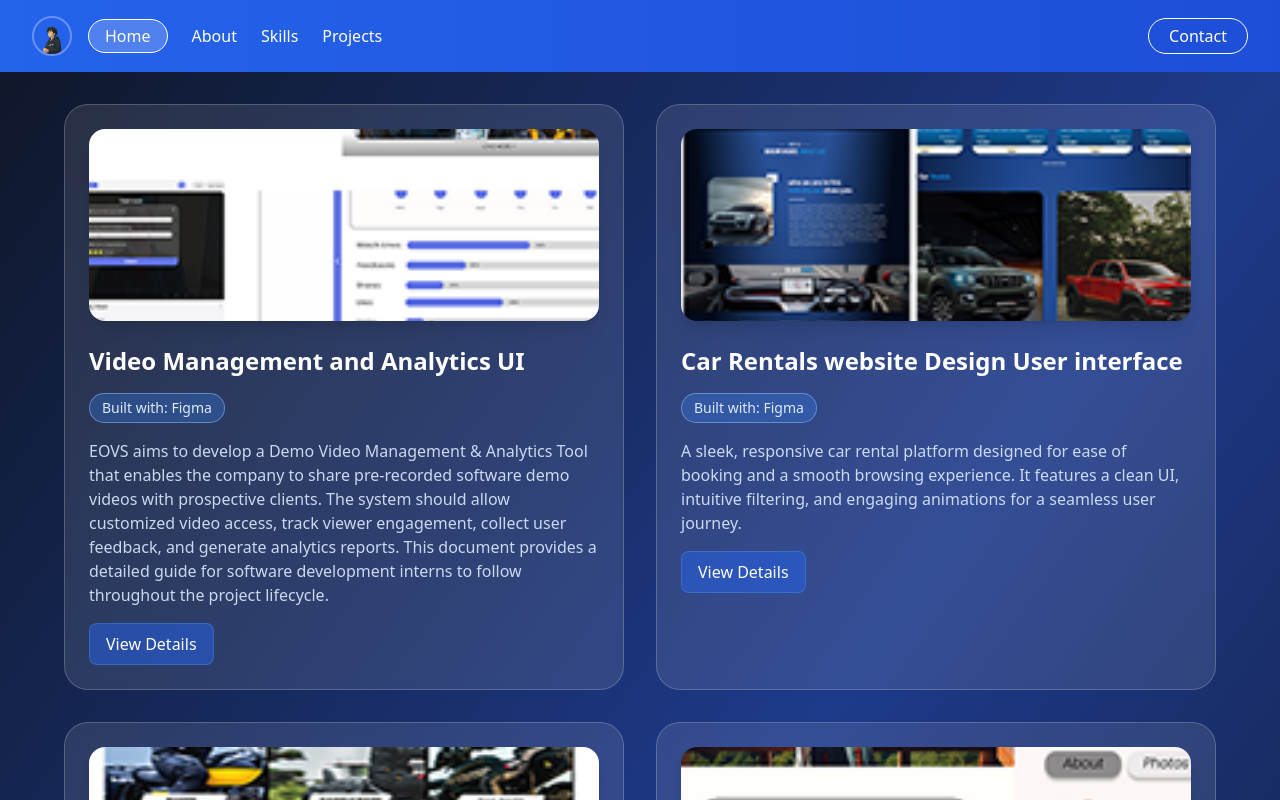
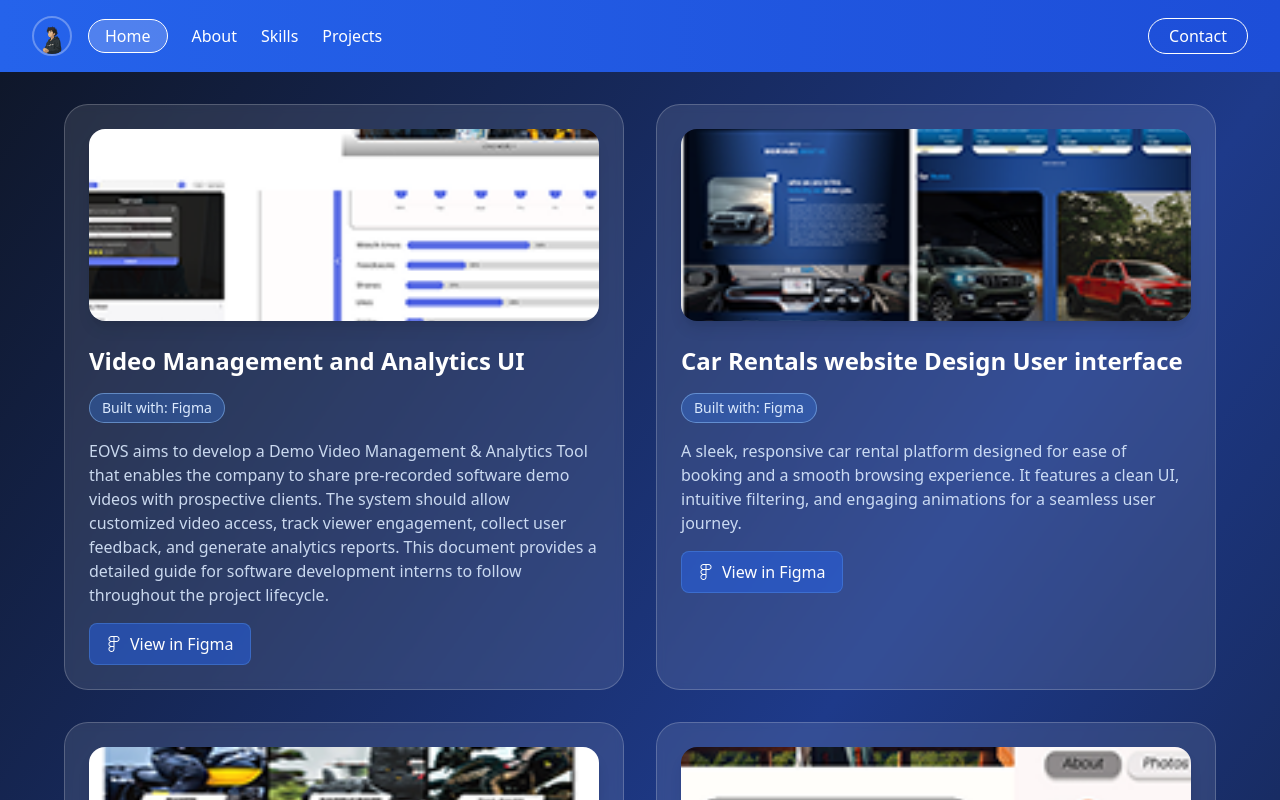
Before and after one commit to gauranga18/Tonmay_Portfolio, a React (Vite) app: page /projects in a window 1280 px wide. Shown: the top 800 px of the page. Built offline with nearby package versions, Linux system fonts and the light colour scheme.

Commit message:
Added link to the projects

```diff
--- a/src/components/Projects.jsx
+++ b/src/components/Projects.jsx
@@ -18,8 +18,8 @@ const projects = [
     description: "EOVS aims to develop a Demo Video Management & Analytics Tool that enables the company to share pre-recorded software demo videos with prospective clients. The system should allow customized video access, track viewer engagement, collect user feedback, and generate analytics reports. This document provides a detailed guide for software development interns to follow throughout the project lifecycle.",
     buildWith: "Figma",
     cover: videoMain,
-    // If you have multiple mockups, add them here. Otherwise, we'll handle single images differently
-    mockups: [videoMain] // For now, using the same image
+    mockups: [videoMain],
+    figmaUrl: "https://www.figma.com/design/iKxVEYBPh5cn4LBLm9Qv4C/Untitled?node-id=0-1&t=WcewNqHNorpsRNkC-1" // Add your actual Figma URL here
   },
   {
     id: 2,
@@ -27,7 +27,8 @@ const projects = [
     description: "A sleek, responsive car rental platform designed for ease of booking and a smooth browsing experience. It features a clean UI, intuitive filtering, and engaging animations for a seamless user journey.",
     buildWith: "Figma",
     cover: carRentalMain,
-    mockups: [carRentalMain]
+    mockups: [carRentalMain],
+    figmaUrl: "https://www.figma.com/design/Oja8oS2OAye3ZcFNSHCgPC/Untitled?node-id=0-1&t=xu9H09mDHHZmPIVD-1" // Add your actual Figma URL here
   },
   {
     id: 3,
@@ -35,7 +36,8 @@ const projects = [
     description: "A bold and performance-driven UI redesign for a motorcycle riding gear e-commerce platform. The design enhances product visibility, simplifies category navigation, and brings a rugged, high-impact feel that matches the brand's adventurous spirit.",
     buildWith: "Figma",
     cover: ridingGearMain,
-    mockups: [ridingGearMain]
+    mockups: [ridingGearMain],
+    figmaUrl: "https://www.figma.com/design/HZa1DX3fTG7CpjMOuT2BeP/Untitled?node-id=0-1&t=OjDxZvrMRpUgN14Y-1" // Add your actual Figma URL here
   },
   {
     id: 4,
@@ -43,7 +45,8 @@ const projects = [
     description: "A travel booking interface designed to help users explore destinations, book trips, and view categories with ease. The UI focuses on rich visuals, clear navigation, and a mobile-friendly layout to enhance user engagement during travel planning.",
     buildWith: "Figma",
     cover: toursTravelMain,
-    mockups: [toursTravelMain]
+    mockups: [toursTravelMain],
+    figmaUrl: "https://www.figma.com/design/vPLZrVQgrlmh1dqvfYadgS/Untitled?node-id=0-1&t=rgLqdQ2cvBjcUrBV-1" // Add your actual Figma URL here
   },
   {
     id: 5,
@@ -51,7 +54,8 @@ const projects = [
     description: "An intuitive fintech app interface designed to help users track expenses, manage savings, and manage accounts securely. The design prioritizes simplicity, modern visual hierarchy, and financial clarity through interactive elements and graphs.",
     buildWith: "Figma",
     cover: moneyMgmtMain,
-    mockups: [moneyMgmtMain]
+    mockups: [moneyMgmtMain],
+    figmaUrl: "https://www.figma.com/design/Wo0ucUdtfaUlr04cFJCpO3/fintec-app?node-id=0-1&t=hF1XwCG3PeqresKL-1" // Add your actual Figma URL here
   },
   {
     id: 6,
@@ -59,11 +63,17 @@ const projects = [
     description: "An AI-based virtual styling app that recommends outfits based on user preferences, body type, and occasion. The design highlights personalization, smooth onboarding, and an interactive style matching experience.",
     buildWith: "Figma",
     cover: chromatikMain,
-    mockups: [chromatikMain]
+    mockups: [chromatikMain],
+    figmaUrl: "https://www.figma.com/design/lkmHRon8OJgnkSKt3GyvW2/Untitled?node-id=0-1&t=RxXyEcBoWwSNDlTj-1" // Add your actual Figma URL here
   }
 ]
 
 const Projects = () => {
+  const handleViewDetails = (figmaUrl) => {
+    // Open Figma URL in a new tab
+    window.open(figmaUrl, '_blank', 'noopener,noreferrer');
+  };
+
   return (
     <>
       <Navbar/>
@@ -106,9 +116,19 @@ const Projects = () => {
                     {project.description}
                   </p>
 
-                  {/* Optional: View Details Button */}
-                  <button className="mt-4 px-4 py-2 bg-blue-600 bg-opacity-50 hover:bg-opacity-70 text-white rounded-lg transition-all duration-200 border border-blue-400 border-opacity-30 hover:border-opacity-50">
-                    View Details
+                  {/* View Details Button with Figma Navigation */}
+                  <button
+                    onClick={() => handleViewDetails(project.figmaUrl)}
+                    className="mt-4 px-4 py-2 bg-blue-600 bg-opacity-50 hover:bg-opacity-70 text-white rounded-lg transition-all duration-200 border border-blue-400 border-opacity-30 hover:border-opacity-50 flex items-center gap-2"
+                  >
+                    <svg
+                      className="w-4 h-4"
+                      fill="currentColor"
+                      viewBox="0 0 24 24"
+                    >
+                      <path d="M15.852 8.981h-4.588V0h4.588c2.476 0 4.49 2.014 4.49 4.49s-2.014 4.491-4.49 4.491zM12.735 7.51h3.117c1.665 0 3.019-1.355 3.019-3.02s-1.354-3.02-3.019-3.02h-3.117v6.04zm0 1.471H8.148c-2.476 0-4.49-2.015-4.49-4.491S5.672 0 8.148 0h4.587v8.981zm-4.587-7.51c-1.665 0-3.019 1.355-3.019 3.02s1.354 3.02 3.019 3.02h3.117V1.471H8.148zm4.587 15.019H8.148c-2.476 0-4.49-2.014-4.49-4.49s2.014-4.49 4.49-4.49h4.587v8.98zM8.148 8.981c-1.665 0-3.019 1.355-3.019 3.02s1.354 3.02 3.019 3.02h3.117V8.981H8.148zM8.172 24c-2.489 0-4.515-2.014-4.515-4.49s2.014-4.49 4.49-4.49h4.588v4.441c0 2.503-2.047 4.539-4.563 4.539zm-.024-7.51a3.023 3.023 0 0 0-3.042 3.02c0 1.665 1.365 3.02 3.042 3.02 1.705 0 3.093-1.376 3.093-3.061V16.49H8.148z"/>
+                    </svg>
+                    View in Figma
                   </button>
                 </div>
               </div>
```
